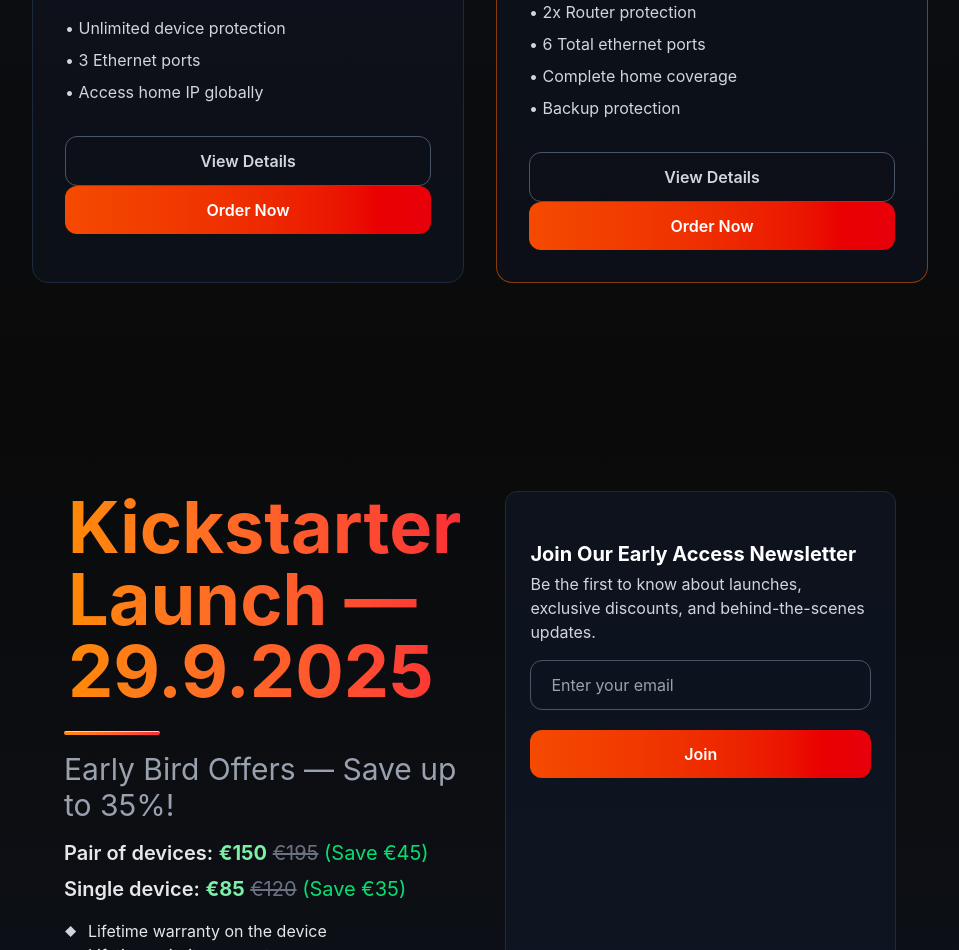
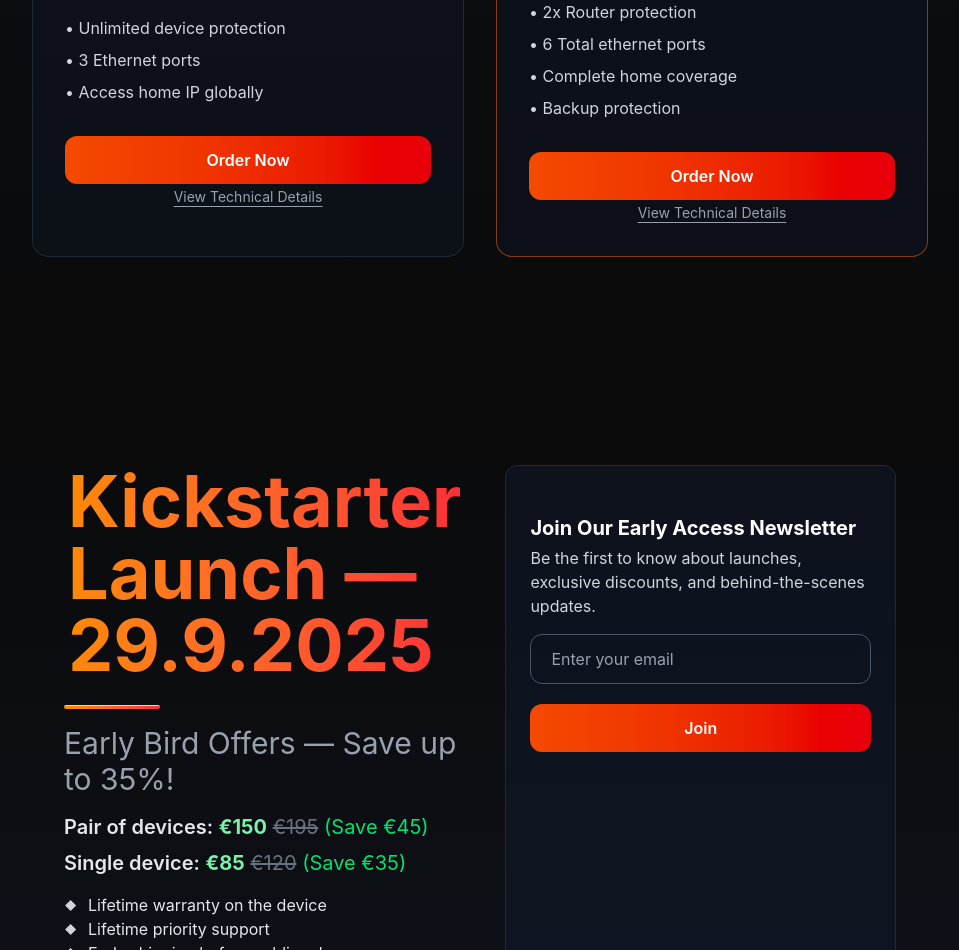
Before and after one commit to Mediteran2910/landing-VPN, a Next.js app: page / in a window 1280 px wide. Shown: the part 2500-3450 px from the top of the page, without its empty margins (160-1119 px from the left). Built offline with nearby package versions, Linux system fonts and the light colour scheme.

Commit message:
Refine product details links with subtle text styling
- Replace button with subtle underlined text link
- Move Order Now button to primary position
- Use smaller text size and underline for secondary action
- Improve visual hierarchy and reduce competition with main CTA

```diff
--- a/src/app/page.tsx
+++ b/src/app/page.tsx
@@ -269,16 +269,7 @@
                 <li>• Access home IP globally</li>
               </ul>
 
-              <div className="space-y-3">
-                <Link href="/router-details/single">
-                  <motion.button
-                    className="w-full border border-gray-600 text-gray-300 hover:border-orange-500 hover:text-orange-400 py-3 rounded-xl font-semibold transition-all"
-                    whileHover={{ scale: 1.02 }}
-                    whileTap={{ scale: 0.98 }}
-                  >
-                    View Details
-                  </motion.button>
-                </Link>
+              <div className="space-y-4">
                 <Link href="/shop">
                   <motion.button
                     className="w-full bg-gradient-to-r from-orange-600 to-red-600 hover:from-orange-700 hover:to-red-700 text-white py-3 rounded-xl font-semibold"
@@ -287,6 +278,11 @@
                   >
                     Order Now
                   </motion.button>
+                </Link>
+                <Link href="/router-details/single" className="block text-center">
+                  <span className="text-gray-400 hover:text-orange-400 transition-colors text-sm underline underline-offset-4">
+                    View Technical Details
+                  </span>
                 </Link>
               </div>
             </motion.div>
@@ -326,16 +322,7 @@
                 <li>• Backup protection</li>
               </ul>
 
-              <div className="space-y-3">
-                <Link href="/router-details/pair">
-                  <motion.button
-                    className="w-full border border-gray-600 text-gray-300 hover:border-orange-500 hover:text-orange-400 py-3 rounded-xl font-semibold transition-all"
-                    whileHover={{ scale: 1.02 }}
-                    whileTap={{ scale: 0.98 }}
-                  >
-                    View Details
-                  </motion.button>
-                </Link>
+              <div className="space-y-4">
                 <Link href="/shop">
                   <motion.button
                     className="w-full bg-gradient-to-r from-orange-600 to-red-600 hover:from-orange-700 hover:to-red-700 text-white py-3 rounded-xl font-semibold"
@@ -344,6 +331,11 @@
                   >
                     Order Now
                   </motion.button>
+                </Link>
+                <Link href="/router-details/pair" className="block text-center">
+                  <span className="text-gray-400 hover:text-orange-400 transition-colors text-sm underline underline-offset-4">
+                    View Technical Details
+                  </span>
                 </Link>
               </div>
             </motion.div>
```
